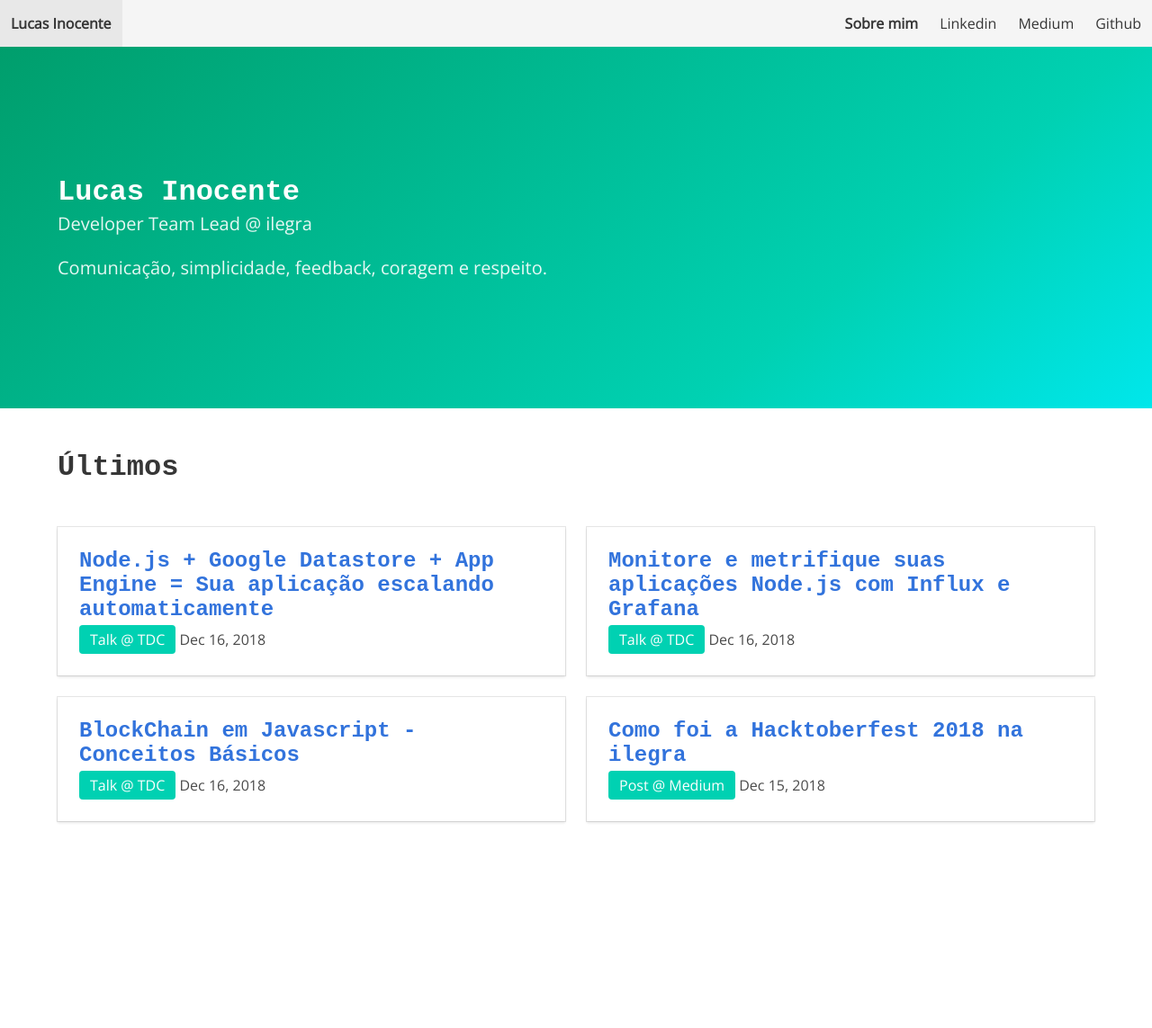
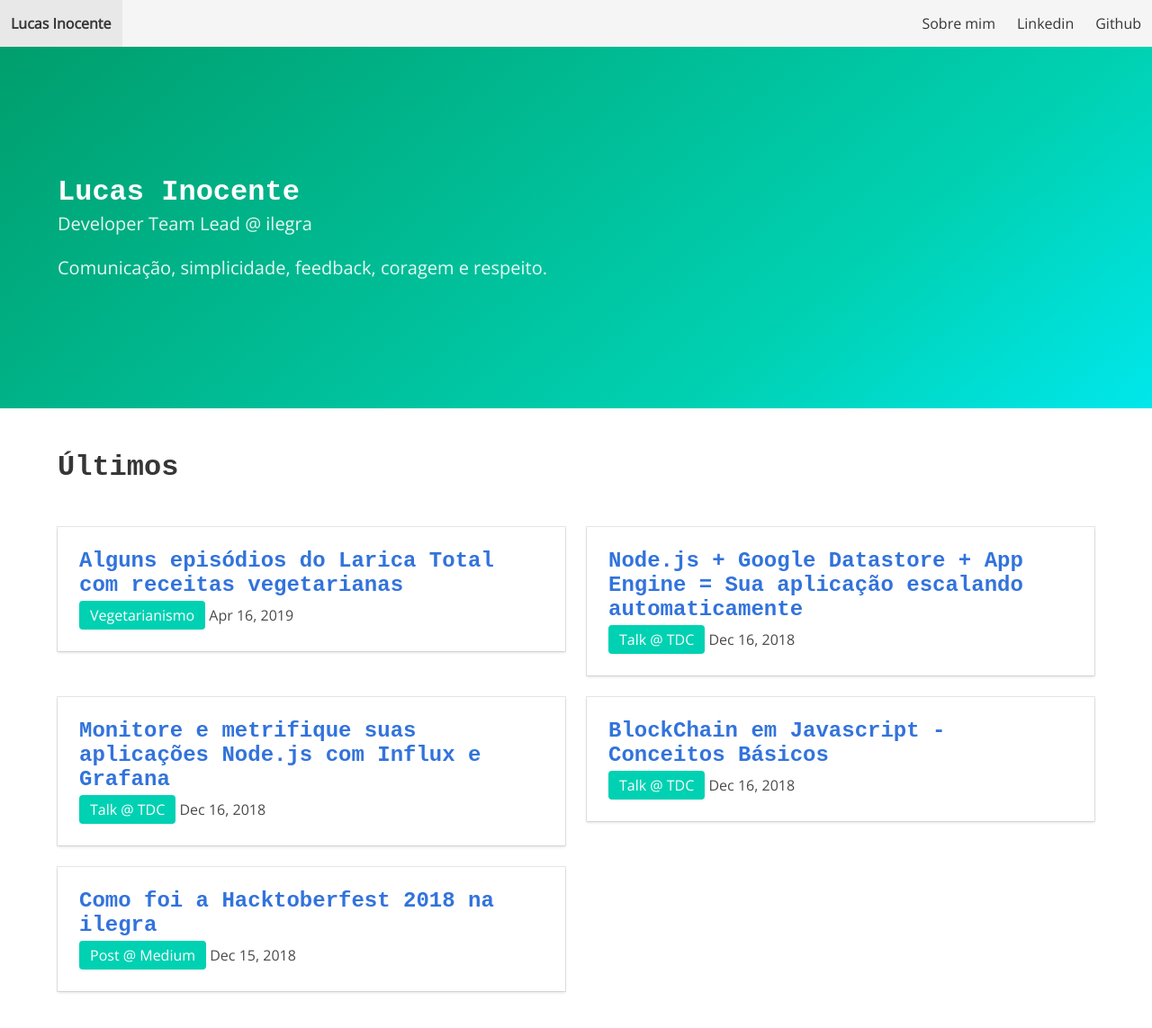
Before and after one commit to lucassanchez/lucassanchez, a Jekyll site: the page built from index.md, in a window 1280 px wide and 1150 px high. Shown: the top 1143 px of the window at 90% size. Built offline with Jekyll 4.4.1, drawn with Linux system fonts in a browser that asks for light colours; some web fonts are replaced.

Commit message:
Adiciona post Larica Total

```diff
--- a/_includes/head.html
+++ b/_includes/head.html
@@ -2,5 +2,5 @@
 <meta http-equiv="Content-Type" content="text/html; charset=utf-8">
 <meta name="viewport" content="width=device-width, initial-scale=1">
 <link rel="stylesheet" type="text/css" href="{{site.baseurl}}/assets/css/bulma.min.css">
-<link rel="stylesheet" type="text/css" href="{{site.baseurl}}/assets/css/style.css">
+<link rel="stylesheet" type="text/css" href="{{site.baseurl}}/assets/css/inocente.css">
 <link href="https://fonts.googleapis.com/css?family=B612+Mono|Open+Sans" rel="stylesheet">
--- a/_includes/header.html
+++ b/_includes/header.html
@@ -15,9 +15,8 @@
   <div id="nav-bar" class="navbar-menu">
 
       <div class="navbar-end">
-          <a class="navbar-item" href="/sobre"><strong>Sobre mim</strong></a>
+          <a class="navbar-item" href="/sobre">Sobre mim</a>
         <a class="navbar-item is-light" href="https://www.linkedin.com/in/lucasinocente/">Linkedin</a>
-        <a class="navbar-item is-light" href="https://medium.com/@lucasinocente/">Medium</a>
         <a class="navbar-item is-light" href="https://github.com/lucasinocente">Github</a>
       </div>
 
--- a/_layouts/post.html
+++ b/_layouts/post.html
@@ -24,7 +24,9 @@
 
     <section class="section">
       <div class="container container-page-content">
-        {{ page.content }}
+          <div class="content is-medium">
+            {{ page.content }}
+          </div>
       </div>
     </section>
 
--- /dev/null
+++ b/_posts/2019-04-15-larica-total-vegetariano.md
@@ -0,0 +1,82 @@
+---
+layout: post
+title:  "Alguns episódios do Larica Total com receitas vegetarianas"
+date:   2019-04-16 18:00:00 -0200
+categories: ['Vegetarianismo']
+---
+
+Ainda não sei porque resolvi listar isso mas ouvi de um sábio: "Documente o caminho" e esse daqui não deixa de ser um caminho meu.
+
+Pensando rapidamente, será que o Larica Total poderia ser um exemplo de ágil?
+Mais personagem menos roteiro?
+Autonomia pro ator?
+Aparentemente foi barato (macarrão puro).
+Aparentemente lançaram rápido (pouca edição).
+
+Não sei, mas testaram se tinha público e tinha.
+
+Enfim, vamos lá, alguns episódios do programa Larica Total com o Paulo fazendo receitas sem nenhum bicho morto.
+
+---
+
+### Falafel
+
+Falafel aparentemente é tão fácil que ele nunca tinha feito na vida e aparentemente ficou bom.
+
+<div class="video-full-width">
+  <iframe width="560" height="315" src="https://www.youtube.com/embed/nK_jpFLBswU" frameborder="0" allow="accelerometer; autoplay; encrypted-media; gyroscope; picture-in-picture" allowfullscreen></iframe>
+</div>
+
+---
+
+### Macarrão puro
+
+Fala sério!! Como pode fazer um programa de televisão assim.
+
+<div class="video-full-width">
+  <iframe width="560" height="315" src="https://www.youtube.com/embed/YcD9RPMgTq4" frameborder="0" allow="accelerometer; autoplay; encrypted-media; gyroscope; picture-in-picture" allowfullscreen></iframe>
+</div>
+
+---
+
+### Omelete de legumes
+
+Aqui ele chama carinhosamente de moqueca de ovo.
+
+<div class="video-full-width">
+  <iframe width="560" height="315" src="https://www.youtube.com/embed/p53dreRFazo" frameborder="0" allow="accelerometer; autoplay; encrypted-media; gyroscope; picture-in-picture" allowfullscreen></iframe>
+</div>
+
+---
+
+### A Cebola Pirata do Deserto Australiano
+
+Aquela cebolinha do outback que todo mundo tenta fazer igual
+
+<div class="video-full-width">
+  <iframe width="560" height="315" src="https://www.youtube.com/embed/O6mwMDh2K3M" frameborder="0" allow="accelerometer; autoplay; encrypted-media; gyroscope; picture-in-picture" allowfullscreen></iframe>
+</div>
+
+---
+
+### Summer Drinks
+
+As vezes a única coisa sem carne na festa é a bebida
+
+<div class="video-full-width">
+  <iframe width="560" height="315" src="https://www.youtube.com/embed/9gtPDeODA4M" frameborder="0" allow="accelerometer; autoplay; encrypted-media; gyroscope; picture-in-picture" allowfullscreen></iframe>
+</div>
+
+---
+
+### É beijo
+
+Sobremesa também tem bastante
+
+<div class="video-full-width">
+  <iframe width="560" height="315" src="https://www.youtube.com/embed/oYTjw3dqDv8" frameborder="0" allow="accelerometer; autoplay; encrypted-media; gyroscope; picture-in-picture" allowfullscreen></iframe>
+</div>
+
+---
+
+É isso aí :)
--- /dev/null
+++ b/assets/css/inocente.css
@@ -0,0 +1,34 @@
+body * {
+  font-family: 'Open Sans', sans-serif;
+}
+
+.title,
+.title a,
+h1.title  {
+  font-family: 'B612 Mono', monospace;
+}
+
+.container-page-content {
+  max-width: 700px;
+  font-size: 20px;
+}
+
+.container-page-content p {
+  margin-bottom: 20px;
+}
+
+.video-full-width {
+  position: relative;
+  padding-bottom: 56.25%;
+  padding-top: 30px; height: 0; overflow: hidden;
+}
+
+.video-full-width iframe,
+.video-full-width object,
+.video-full-width embed {
+  position: absolute;
+  top: 0;
+  left: 0;
+  width: 100%;
+  height: 100%;
+}
--- a/assets/css/style.css
+++ /dev/null
@@ -1,18 +0,0 @@
-body * {
-  font-family: 'Open Sans', sans-serif;
-}
-
-.title,
-.title a,
-h1.title  {
-  font-family: 'B612 Mono', monospace;
-}
-
-.container-page-content {
-  max-width: 700px;
-  font-size: 20px;
-}
-
-.container-page-content p {
-  margin-bottom: 20px;
-}
```
